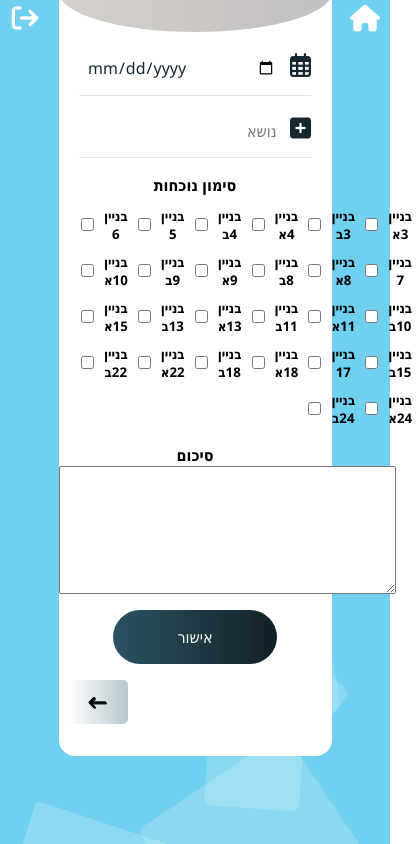
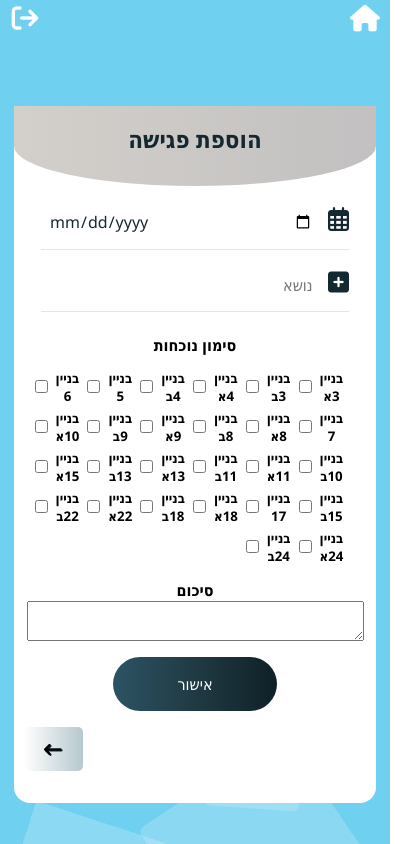
Before and after one commit to amitmo1995/LevOhev, a React (Create React App) app: page /AddNewMeeting in a window 390 px wide. Shown: the whole page, 418 px wide, since content can reach past the window. Built offline with nearby package versions, Linux system fonts and the light colour scheme; no server answers.

Commit message:
resposive pages

```diff
--- a/src/App.css
+++ b/src/App.css
@@ -178,7 +178,6 @@ body {
 
 /* Back button Design*/
 .backButton {
-
   all: initial;
   float: left;
   margin-left: 10px;
@@ -294,26 +293,6 @@ body {
 /* Router link design */
 .link {
   text-decoration: none;
-}
-
-/* Responsive design for building selection */
-@media screen and (max-width: 700px) {
-  .optionsContainer {
-    grid-template-columns: repeat(2, auto);
-    padding: 20px;
-  }
-}
-
-@media screen and (max-width: 400px) {
-  .optionsContainer {
-    grid-template-columns: repeat(1, auto);
-    padding: 20px;
-  }
-
-  .building-selection h1 {
-    margin-top: 20px;
-    letter-spacing: 2px;
-  }
 }
 
 /* form design */
@@ -470,7 +449,7 @@ body {
 /* for resposive design */
 @media screen and (max-width: 2000px) {
   .wrapper {
-    height: 70vh;
+    height: 80vh;
   }
 
   .formContainer {
@@ -974,3 +953,70 @@ body {
   bottom: -94px;
   animation-delay: 38s;
 }
+
+@media screen and (max-width: 900px) {
+  .optionsContainer {
+    grid-template-columns: repeat(1, auto);
+    padding: 20px;
+  }
+  .optionsContainer {
+    grid-template-columns: repeat(1, auto);
+    padding: 20px;
+  }
+
+  .building-selection h1 {
+    margin-top: 20px;
+    letter-spacing: 2px;
+  }
+  .pageTemplate h1{
+    font-size: 170%;
+    bottom: 60px;
+    text-align: center;
+    color: #f4f4f4;
+    position: relative;
+    text-shadow: 1px 1px #161515;
+  }
+  .tableData h1 {
+    text-align: center;
+    margin: 5%;
+    color: #fff;
+    text-shadow: 1px 2px #161515;
+  }
+  .ok{
+    position: relative;
+    margin: 30px;
+    font-size: 20px;
+    right: 30%;
+  }
+
+  .input-building th {
+    padding: 1px;
+    position: relative;
+    top: 10px;
+    right: 4px;
+  }
+
+  .input-building h4 {
+    text-align: center;
+  }
+  .summary h4 {
+    text-align: center;
+  }
+
+  .summary textarea {
+    text-align: right;
+    display: block;
+    margin-left: auto;
+    margin-right: auto;
+    height: 40px;
+  }
+  .addNewMeeting{
+    padding: 1%;
+    padding-top: 30%;
+  }
+  .Scholarship .input-group{
+    width: 140%;
+    direction: rtl;
+    right: 50%;
+  }
+}
```
